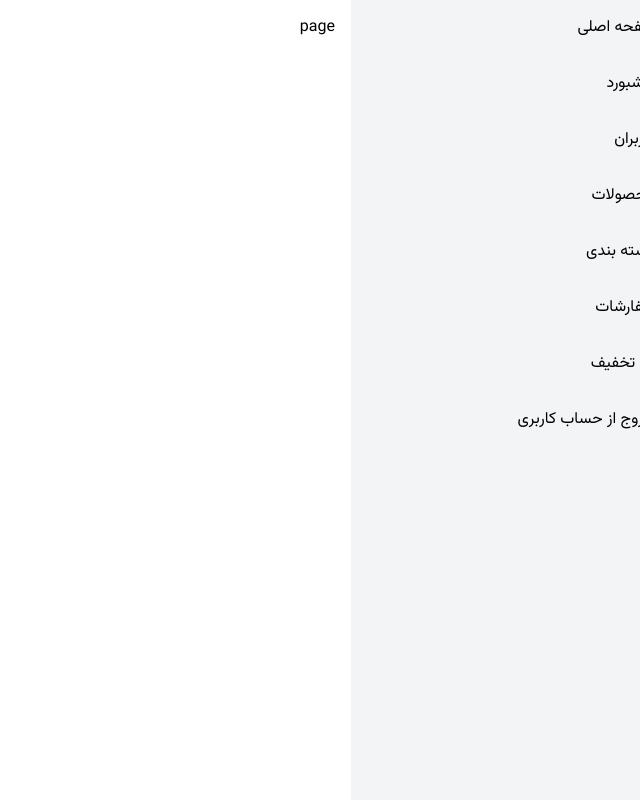
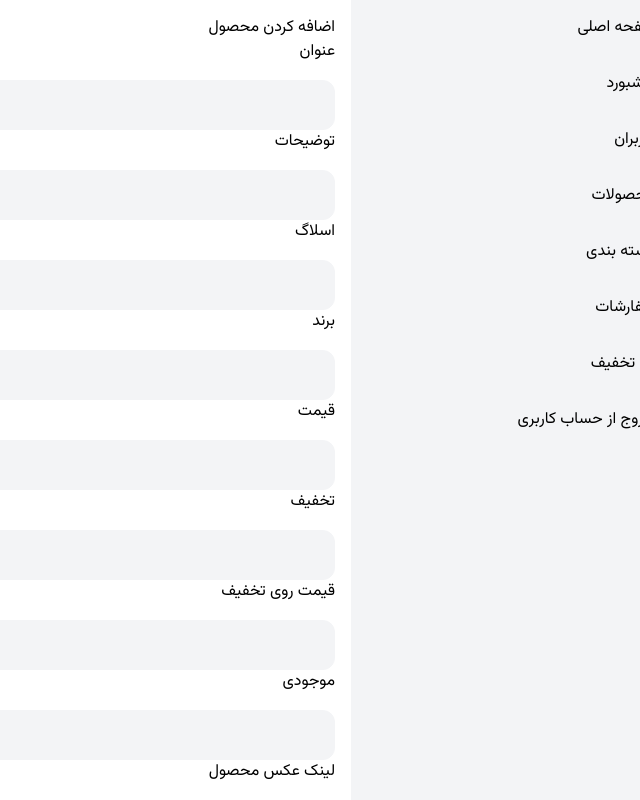
Before and after one commit to erfanmoulaee/Next-shop-admin, a Next.js app: page /admin/products/add in a window 1280 px wide. Shown: the whole page, without its empty margins (640-1280 px from the left). Built offline with nearby package versions, Linux system fonts and the light colour scheme; no server answers.

Commit message:
add new product form

```diff
--- /dev/null
+++ b/src/app/(admin)/admin/products/add/page.jsx
@@ -0,0 +1,84 @@
+"use client";
+const productsFormData = [
+  {
+    id: 1,
+    label: "عنوان",
+    name: "title",
+  },
+  {
+    id: 2,
+    label: "توضیحات",
+    name: "description",
+  },
+  {
+    id: 3,
+    label: "اسلاگ",
+    name: "slug",
+  },
+  {
+    id: 4,
+    label: "برند",
+    name: "brand",
+  },
+  {
+    id: 5,
+    label: "قیمت",
+    name: "price",
+  },
+  {
+    id: 6,
+    label: "تخفیف",
+    name: "discount",
+  },
+  {
+    id: 7,
+    label: "قیمت روی تخفیف",
+    name: "offPrice",
+  },
+  {
+    id: 8,
+    label: "موجودی",
+    name: "countInStock",
+  },
+  {
+    id: 9,
+    label: "لینک عکس محصول",
+    name: "imageLink",
+  },
+];
+
+import TextField from "@/common/TextField";
+import React, { useState } from "react";
+
+function addProductPage() {
+  const [formData, setFormData] = useState({
+    title: "",
+    description: "",
+    slug: "",
+    brand: "",
+    price: "",
+    offPrice: "",
+    discount: "",
+    countInStock: "",
+    imageLink: "",
+  });
+  const [tags, setTags] = useState([]);
+  const [selectedCategory, setSelectedCategory] = useState("");
+
+  const handleChange = (e) => {
+    setFormData({ ...formData, [e.target.name]: e.target.value });
+  };
+  return (
+    <div className="w-full max-w-sm">
+      <h1>اضافه کردن محصول</h1>
+      <form>
+        {productsFormData.map((item) => {
+          return <TextField key={item.id} label={item.label} name={item.name} value={formData[item.name]} onChange={handleChange} />;
+        })}
+        <button className="btn btn--primary w-full">اضافه کردن محصول</button>
+      </form>
+    </div>
+  );
+}
+
+export default addProductPage;
```
